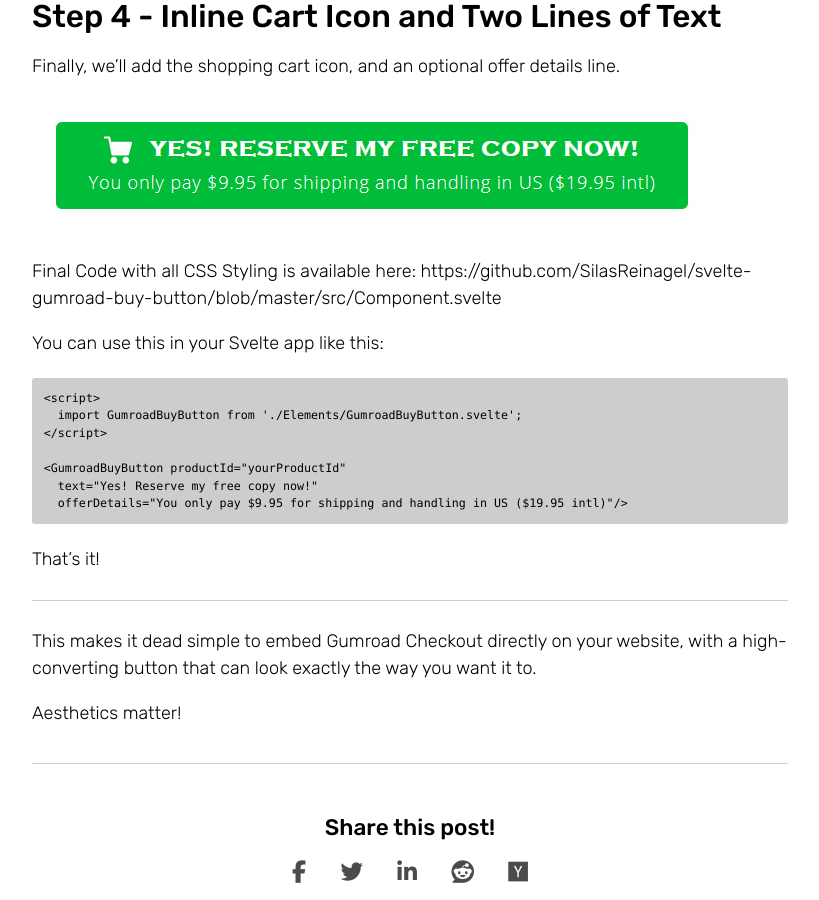
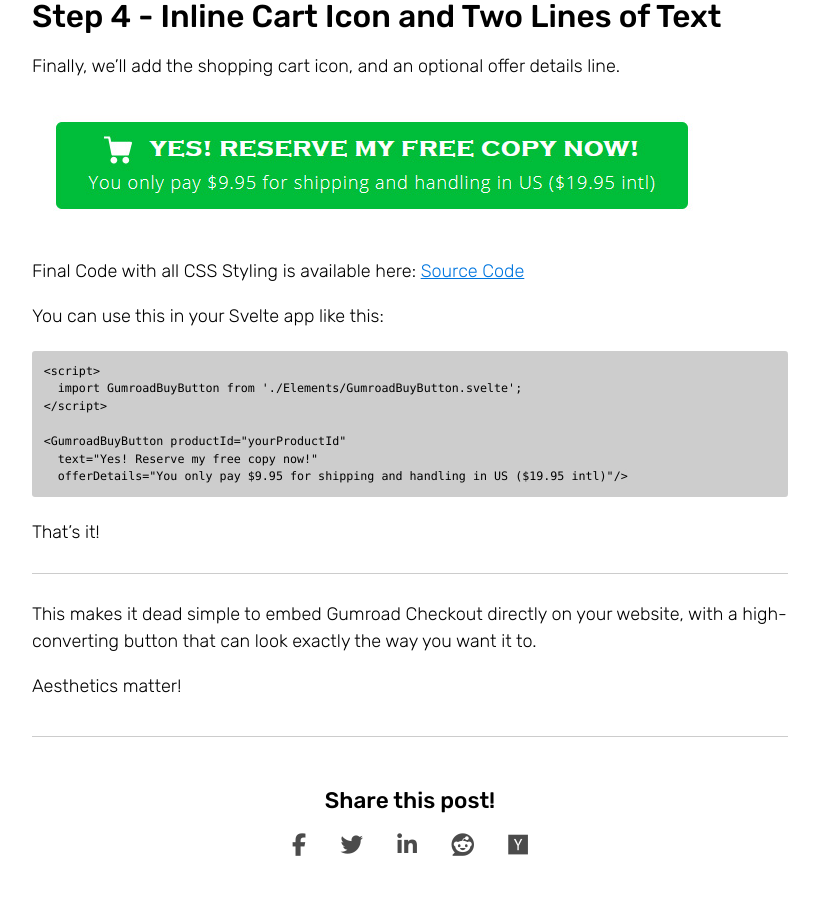
Before and after one commit to SilasReinagel/silasreinagel.github.io, a Jekyll site: the page built from _posts/2021-03-25-customizing-your-gumroad-product-buy-button.md, in a window 1280 px wide and 900 px high, scrolled down 3897 px. Shown: the whole window, without its empty margins (230-1049 px from the left). Built offline with Jekyll 4.4.1, drawn with Linux system fonts in a browser that asks for light colours; nearby versions of some CDN libraries; comment, search, counter and statistics services are not loaded.

Commit message:
-Fixed image casing link

```diff
--- a/_posts/2021-03-25-customizing-your-gumroad-product-buy-button.md
+++ b/_posts/2021-03-25-customizing-your-gumroad-product-buy-button.md
@@ -111,9 +111,9 @@
 
 Finally, we'll add the shopping cart icon, and an optional offer details line.
 
-<img src="/images/gumroad-buy-button-final.jpg" alt="Gumroad - Final Overlay Product Buy Button"/>
+<img src="/images/gumroad-buy-button-finished.jpg" alt="Gumroad - Final Overlay Product Buy Button"/>
 
-Final Code with all CSS Styling is available here: https://github.com/SilasReinagel/svelte-gumroad-buy-button/blob/master/src/Component.svelte
+Final Code with all CSS Styling is available here: [Source Code](https://github.com/SilasReinagel/svelte-gumroad-buy-button/blob/master/src/Component.svelte)
 
 You can use this in your Svelte app like this:
 
```
Also changed, not shown: images/gumroad-buy-button-finished.jpg (renamed from images/gumroad-buy-button-final.JPG).
